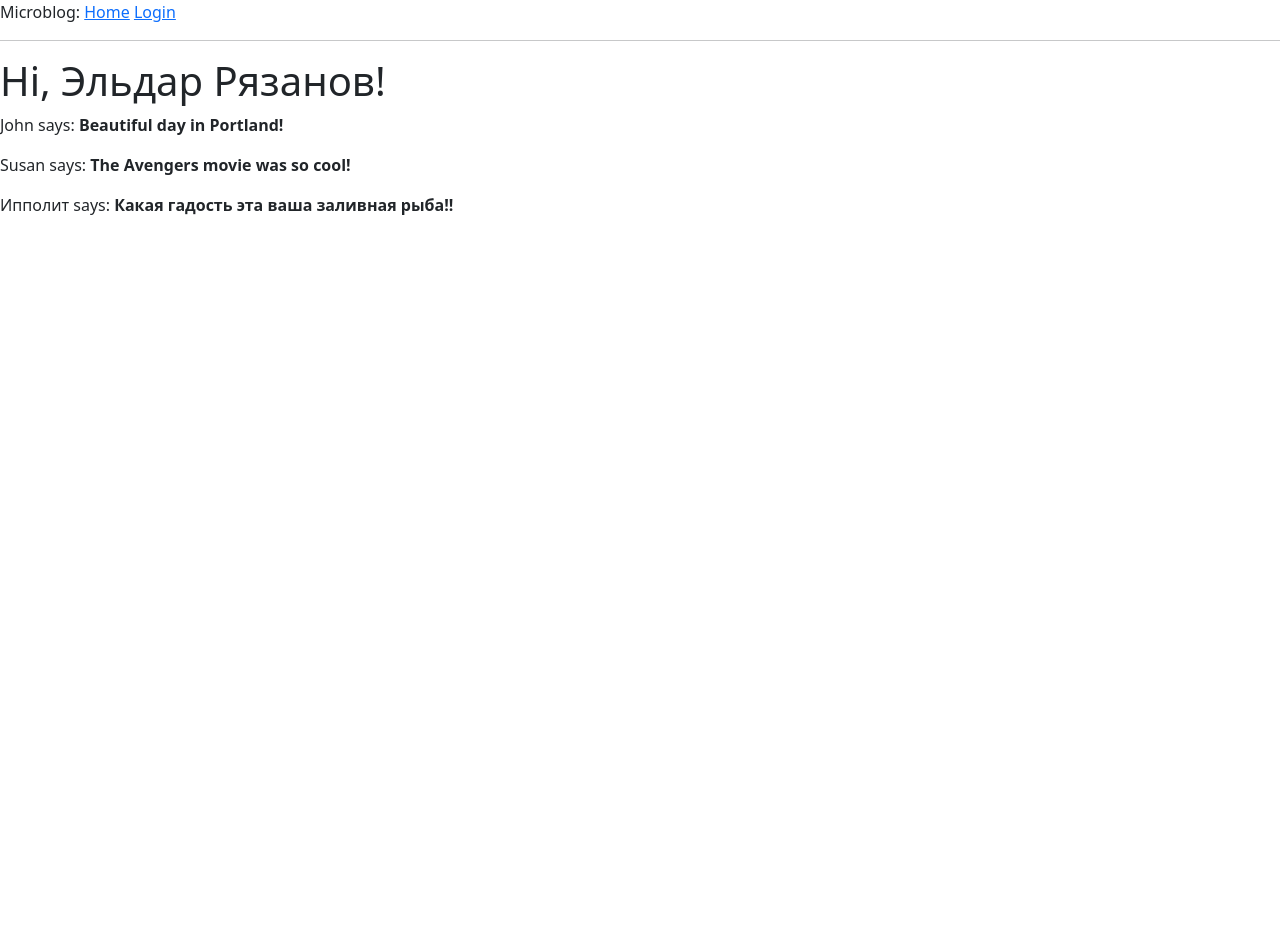
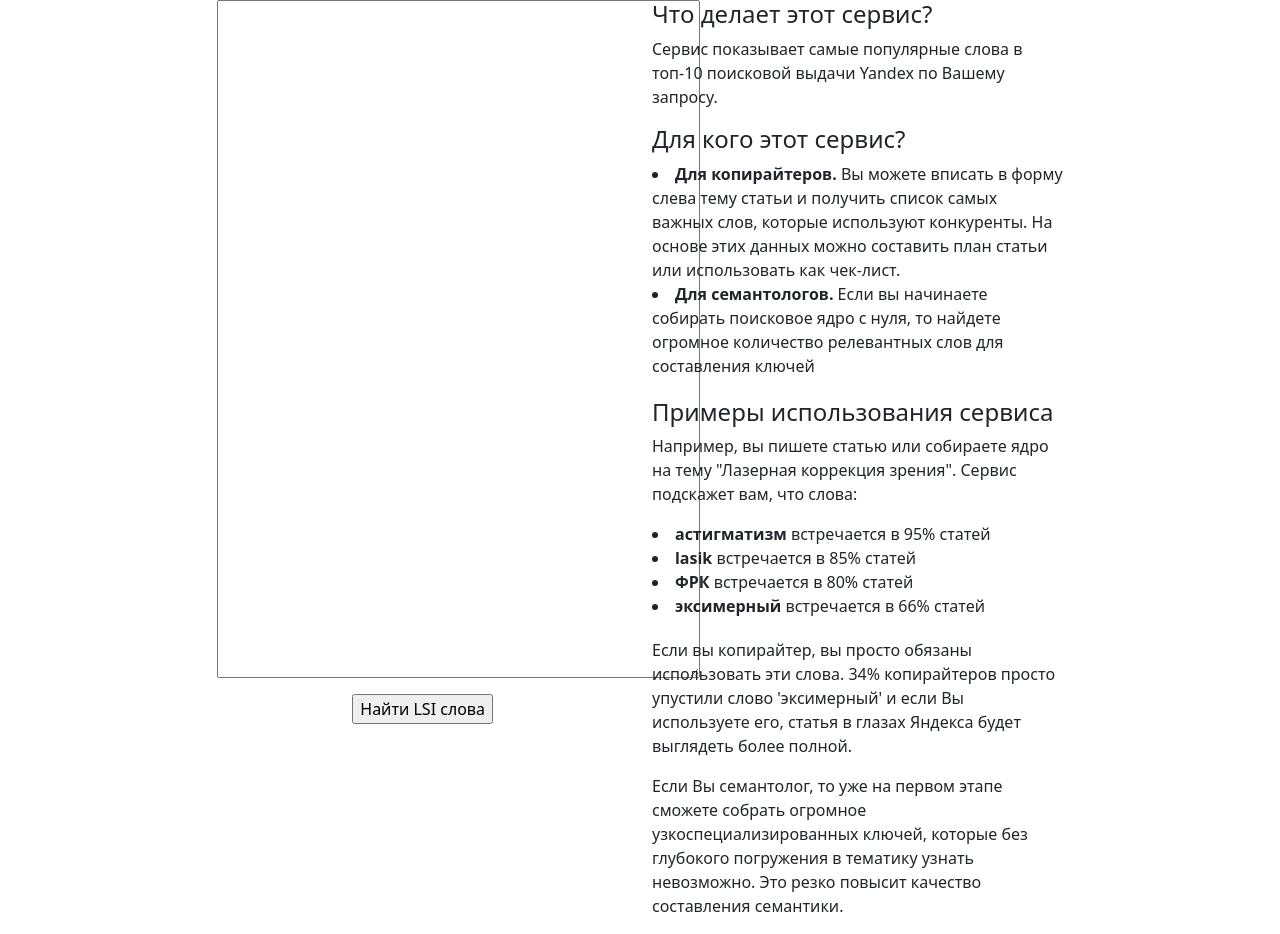
Before and after one commit to Wenfort/lsi_words_parser, a Flask app: page / in a window 1280 px wide. Before the commit the page ends 215 px from the top, so only its background shows below. Run offline with Flask 2, Linux system fonts and the light colour scheme.

Commit message:
Исправлена логика проверки запросов от IP

```diff
--- a/lsi_words_parser/logic/new_requests_handler.py
+++ b/lsi_words_parser/logic/new_requests_handler.py
@@ -8,13 +8,13 @@ class NewRequestHandler:
     def make_requests_list(request):
         return request.replace('\r', '').split('\n')
 
-    def check_user_limit(self, user_ip):
+    def check_user_limit(self, user_ip, requests_amount):
         request = db.query(IpHistory).where(IpHistory.ip == user_ip)
         row = db.execute(request).scalar()
         if row:
-            row.counter += 1
+            row.counter += requests_amount
         else:
-            row = IpHistory(ip=user_ip, counter=1)
+            row = IpHistory(ip=user_ip, counter=requests_amount)
             db.add(row)
         db.commit()
         return row.counter
--- a/lsi_words_parser/routes.py
+++ b/lsi_words_parser/routes.py
@@ -4,28 +4,6 @@ from lsi_words_parser import app
 from lsi_words_parser.logic.new_requests_handler import NewRequestHandler
 from lsi_words_parser.logic.order_view import ViewHandler
 from service.main import run
-
-
-@app.route('/')
-@app.route('/index')
-def index():
-    user = {'username': 'Эльдар Рязанов'}
-    posts = [
-        {
-            'author': {'username': 'John'},
-            'body': 'Beautiful day in Portland!'
-        },
-        {
-            'author': {'username': 'Susan'},
-            'body': 'The Avengers movie was so cool!'
-        },
-        {
-            'author': {'username': 'Ипполит'},
-            'body': 'Какая гадость эта ваша заливная рыба!!'
-        }
-    ]
-    return render_template('index.html', title='Home', user=user, posts=posts)
-
 
 @app.route('/login', methods=['GET', 'POST'])
 def login():
@@ -37,13 +15,14 @@ def login():
     return render_template('login.html', title='Sign In', form=form)
 
 
-@app.route('/new_request', methods=['GET', 'POST'])
+@app.route('/', methods=['GET', 'POST'])
+@app.route('/index', methods=['GET', 'POST'])
 def new_request():
     form = NewRequestForm()
     if form.validate_on_submit():
         handler = NewRequestHandler()
-        if handler.check_user_limit(request.remote_addr) <= 1000:
-            requests = handler.make_requests_list(form.requests.data)
+        requests = handler.make_requests_list(form.requests.data)
+        if handler.check_user_limit(request.remote_addr, len(requests)) <= 10 and len(requests) <= 10:
             added_requests = handler.add_new_data_to_database(requests)
             run.delay(added_requests)
 
--- a/lsi_words_parser/templates/base.html
+++ b/lsi_words_parser/templates/base.html
@@ -1,28 +1,9 @@
 <html>
     <head>
-        {% if title %}
-        <title>{{ title }} - microblog</title>
-        {% else %}
         <title>microblog</title>
-        {% endif %}
         <link href="https://cdn.jsdelivr.net/npm/bootstrap@5.0.2/dist/css/bootstrap.min.css" rel="stylesheet" integrity="sha384-EVSTQN3/azprG1Anm3QDgpJLIm9Nao0Yz1ztcQTwFspd3yD65VohhpuuCOmLASjC" crossorigin="anonymous">
     </head>
     <body>
-        <div>
-            Microblog:
-            <a href="{{ url_for('index') }}">Home</a>
-            <a href="{{ url_for('login') }}">Login</a>
-        </div>
-        <hr>
-        {% with messages = get_flashed_messages() %}
-        {% if messages %}
-        <ul>
-            {% for message in messages %}
-            <li>{{ message }}</li>
-            {% endfor %}
-        </ul>
-        {% endif %}
-        {% endwith %}
         {% block content %}{% endblock %}
     </body>
 </html>
--- a/lsi_words_parser/templates/index.html
+++ b/lsi_words_parser/templates/index.html
@@ -1,8 +1,16 @@
 {% extends "base.html" %}
 
 {% block content %}
-    <h1>Hi, {{ user.username }}!</h1>
-    {% for post in posts %}
-    <div><p>{{ post.author.username }} says: <b>{{ post.body }}</b></p></div>
-    {% endfor %}
+aaa
+<div class="row">
+    <p>aaa</p>
+    <div class="col-md-2"></div>
+    <div class="col-md-4">
+        <form action="" method="post"  novalidate>
+            {{ form.hidden_tag() }}
+        <p>{{ form.requests(rows='20',cols='50') }}</p>
+        <p style="width: 100%">{{ form.submit() }}</p>
+        </form>
+    </div>
+</div>
 {% endblock %}
--- a/lsi_words_parser/templates/new_request.html
+++ b/lsi_words_parser/templates/new_request.html
@@ -1,13 +1,34 @@
 {% extends "base.html" %}
 
 {% block content %}
-<form action="" method="post"  novalidate>
-    {{ form.hidden_tag() }}
-<p>
-    {{ form.requests(rows='20',cols='50') }}
-</p>
-<p>
-    {{ form.submit() }}
-</p>
-</form>
+<div class="row">
+    <div class="col-md-2"></div>
+    <div class="col-md-4">
+        <form action="" method="post"  novalidate>
+            {{ form.hidden_tag() }}
+        <p>{{ form.requests(rows='28',cols='50') }}</p>
+            <div style="text-align: center;">{{ form.submit() }}</div>
+        </form>
+    </div>
+    <div class="col-md-4">
+        <h2 style="font-size: 24px">Что делает этот сервис?</h2>
+        <p> Сервис показывает самые популярные слова в топ-10 поисковой выдачи Yandex по Вашему запросу.</p>
+        <h2 style="font-size: 24px">Для кого этот сервис?</h2>
+        <li><b>Для копирайтеров.</b> Вы можете вписать в форму слева тему статьи и получить список самых важных слов,
+            которые используют конкуренты. На основе этих данных можно составить план статьи или использовать как чек-лист.</li>
+        <li style="padding-bottom: 20px;"><b>Для семантологов.</b> Если вы начинаете собирать поисковое ядро с нуля, то найдете огромное количество
+            релевантных слов для составления ключей</li>
+        <h2 style="font-size: 24px">Примеры использования сервиса</h2>
+        <p>Например, вы пишете статью или собираете ядро на тему "Лазерная коррекция зрения". Сервис подскажет вам,
+            что слова:</p>
+        <li><b>астигматизм</b> встречается в 95% статей</li>
+        <li><b>lasik</b> встречается в 85% статей</li>
+        <li><b>ФРК</b> встречается в 80% статей</li>
+        <li style="padding-bottom: 20px;"><b>эксимерный</b> встречается в 66% статей</li>
+        <p>Если вы копирайтер, вы просто обязаны использовать эти слова. 34% копирайтеров просто упустили
+            слово 'эксимерный' и если Вы используете его, статья в глазах Яндекса будет выглядеть более полной.</p>
+        <p>Если Вы семантолог, то уже на первом этапе сможете собрать огромное узкоспециализированных ключей, которые без глубокого
+            погружения в тематику узнать невозможно. Это резко повысит качество составления семантики.</p>
+    </div>
+</div>
 {% endblock %}
--- a/lsi_words_parser/templates/order_page.html
+++ b/lsi_words_parser/templates/order_page.html
@@ -13,8 +13,9 @@
         <div class="col-md-2">
             <table>
                 <tr>
-                    <td>{{result.request_text}}</td>
+                    <td style="text-align: center"><b>{{result.request_text}}</b></td>
                 </tr>
+
                 {% if result.lsi_words %}
                     {% for text, percent in result.lsi_words.items() %}
                             <tr>
```
Also changed, not shown: 1 other file.
